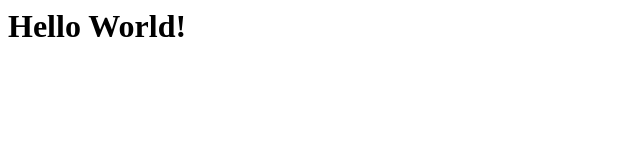
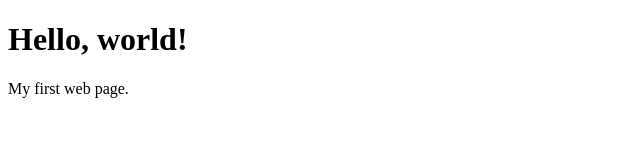
Before and after one commit to DragonProto/dragonsmtmacros, a plain HTML site: page index.html in a window 1280 px wide. Shown: the whole page, without its empty margins (0-640 px from the left). Drawn offline with Linux system fonts and the light colour scheme.

Commit message:
Test Commit

```diff
--- a/index.html
+++ b/index.html
@@ -1 +1,11 @@
-<h1>Hello World!</h1>
+<!doctype html>
+<html lang="en">
+  <head>
+    <meta charset="utf-8">
+    <title>Hello, world!</title>
+  </head>
+  <body>
+    <h1>Hello, world!</h1>
+    <p>My first web page.</p>
+  </body>
+</html>
```
Also changed, not shown: 1 other file.
